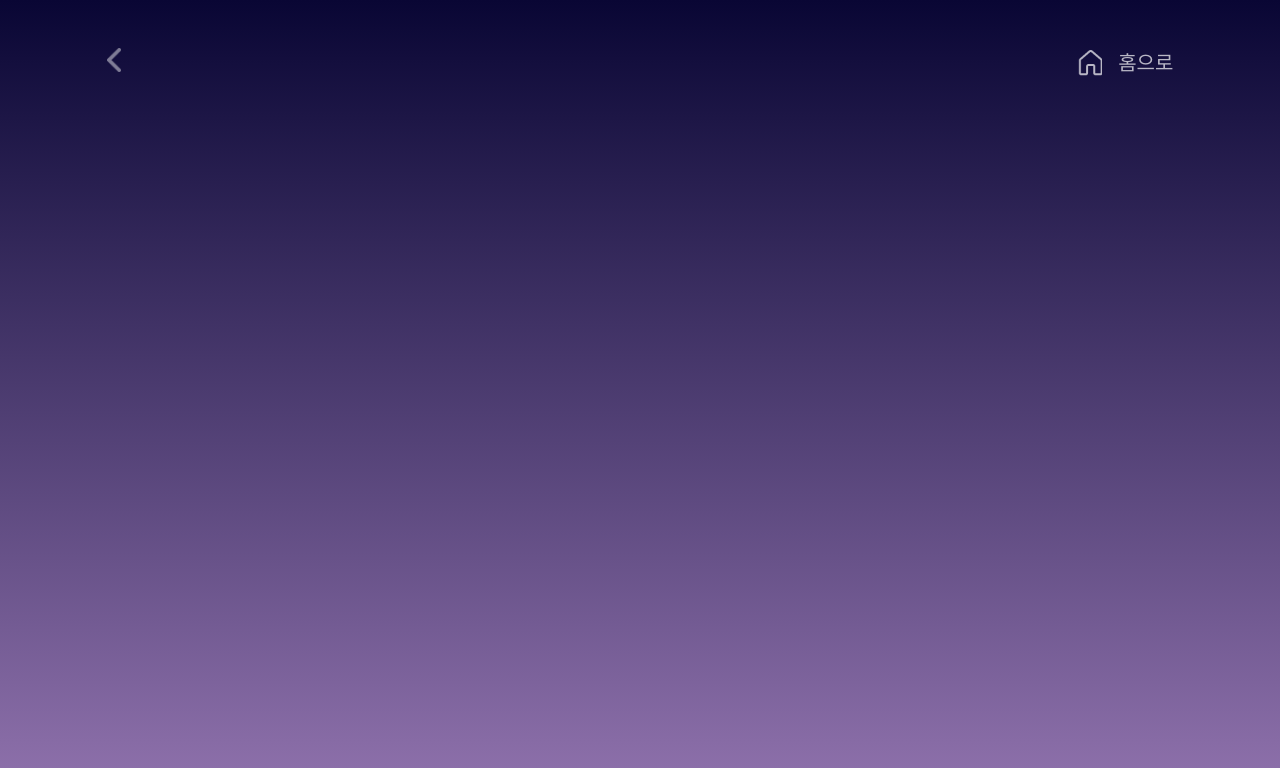
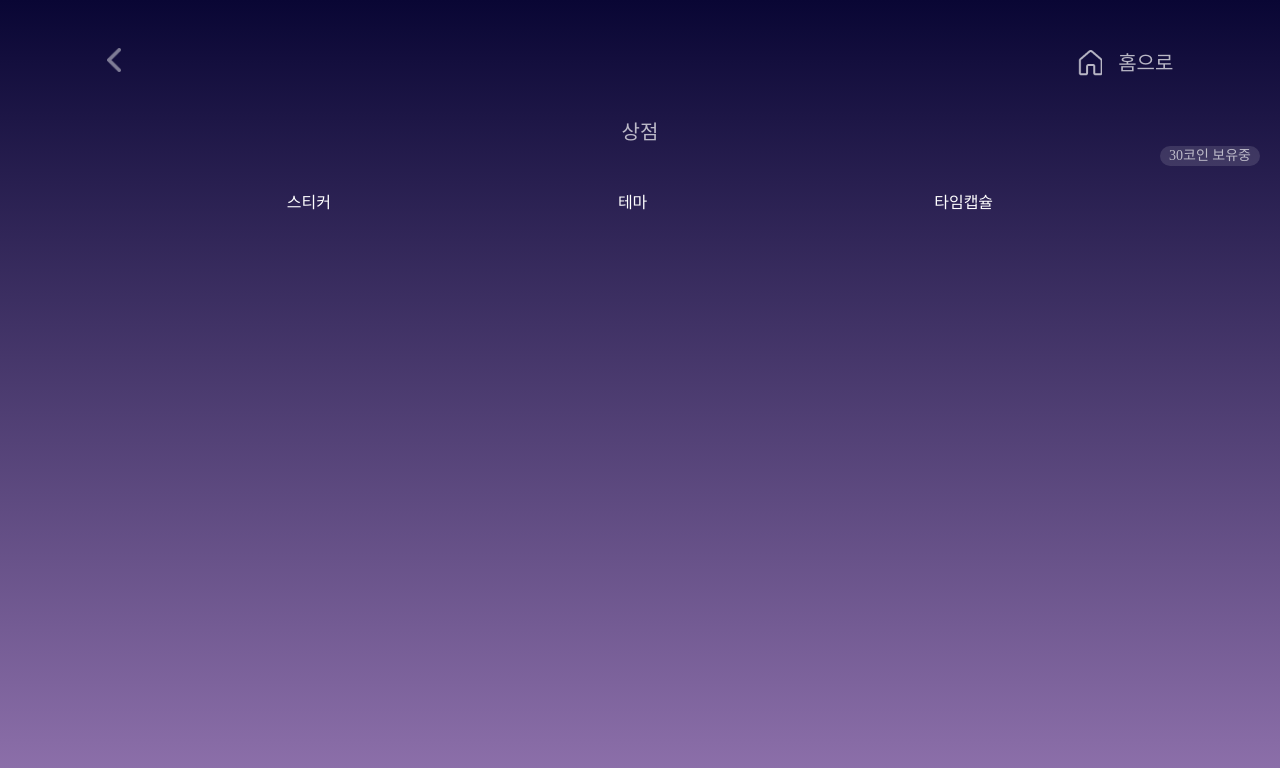
Before and after one commit to wjdgusaho/Damda, a React (Create React App) app in the folder frontend/client/: page /shop in a window 1280 px wide. Shown: the top 768 px of the page. Built offline with nearby package versions, Linux system fonts and the light colour scheme; a web font is replaced by a local one.

Commit message:
feat. 상점 라우팅 추가

```diff
--- a/frontend/client/src/Main.tsx
+++ b/frontend/client/src/Main.tsx
@@ -7,6 +7,7 @@ import { CookiesProvider } from "react-cookie"
 import MainPage from "./components/MainPage"
 import MyPage from "./components/MyPage"
 import ShopPage from "./components/ShopPage"
+import {Sticker, Theme} from "./components/ShopPage"
 import TimecapsulePage from "./components/TimecapsulePage"
 import Card from "./components/Card"
 import Friend from "./components/Friend"
@@ -29,7 +30,10 @@ function Main() {
             <Routes>
               <Route path="/" element={<LandingPage />}></Route>
               <Route path="/user/" element={<MyPage />}></Route>
-              <Route path="/shop/" element={<ShopPage />}></Route>
+              <Route path="/shop/" element={<ShopPage />}>
+                <Route path="sticker" element={<Sticker/>}></Route>
+                <Route path="theme" element={<Theme/>}></Route>
+              </Route>
               <Route path="/timecapsule/" element={<TimecapsulePage />}></Route>
               <Route path="/card/" element={<Card />}></Route>
               <Route path="/friend/" element={<Friend />}></Route>
--- a/frontend/client/src/components/MainPage.tsx
+++ b/frontend/client/src/components/MainPage.tsx
@@ -1,5 +1,7 @@
 import React from 'react'
 import { MainHeader } from './inc/MainHeader'
+import { SubHeader } from './inc/SubHeader';
+
 import { styled } from 'styled-components'
 import Slider from "react-slick"
 import "slick-carousel/slick/slick.css"
@@ -86,6 +88,7 @@ const MainPage = function () {
     return (
         <div>
             <MainHeader></MainHeader>
+            <SubHeader></SubHeader>
             <div>
                 <img className='absolute w-10 right-0 mr-10 mt-10' src="assets/icons/questionMark.png" alt="도움말" />
             </div>
@@ -211,7 +214,7 @@ const FloatingImage = styled.img`
       transform: translateY(0); /* 다시 원래 위치로 이동 */
     }
   }
-  animation: floatingAnimation 2s ease infinite;
+  animation: floatingAnimation 2s ease-in-out infinite;
 `;
 
 const Dday = styled.div`
--- a/frontend/client/src/components/ShopPage.tsx
+++ b/frontend/client/src/components/ShopPage.tsx
@@ -1,12 +1,65 @@
-import React from 'react'
-import { SubHeader } from './inc/SubHeader'
+import React from 'react';
+import { SubHeader } from './inc/SubHeader';
+import { styled } from 'styled-components'
+import { NavLink, Outlet } from 'react-router-dom';
+
+const TextStyle = styled.div`
+    font-family: 'pretendard';
+    font-weight: 400;
+`;
+
+const CoinContainer = styled.div`
+    background-color: #ffffff2e;
+    color: white;
+    width: 100px;
+    text-align: center;
+    margin-left: auto;
+    margin-right: 20px;
+    border-radius: 10px;
+`;
+
+const NavTextStyle = styled.span`
+    font-family: 'pretendard';
+    font-weight: 200;
+    color: #fff;
+    transition: color 0.2s, border-bottom 0.2s;
+`;
 
 const ShopPage = function () {
     return (
         <div>
             <SubHeader></SubHeader>
+            <div className='text-white opacity-70'>
+                <div className='text-center mt-10'>
+                    <TextStyle className='text-xl'>상점</TextStyle>
+                </div>
+                <CoinContainer>
+                    <TextStyle className='text-sm text-white'>30코인 보유중</TextStyle>
+                </CoinContainer>
+            </div>
+            <div className='flex justify-evenly mt-6'>
+                <NavLink to="/shop/sticker"><NavTextStyle>스티커</NavTextStyle></NavLink>
+                <NavLink to="/shop/theme"><NavTextStyle>테마</NavTextStyle></NavLink>
+                <NavLink to="/shop/theme"><NavTextStyle>타임캡슐</NavTextStyle></NavLink>
+            </div>
+            <Outlet />
         </div>
-    )
+    );
 }
 
-export default ShopPage
+export const Sticker = function () {
+    return (
+        <div>
+            sdfsdazaf
+        </div>
+    );
+}
+export const Theme = function () {
+    return (
+        <div>
+            sdfsdf
+        </div>
+    );
+}
+
+export default ShopPage;
--- a/frontend/client/src/components/inc/MainHeader.tsx
+++ b/frontend/client/src/components/inc/MainHeader.tsx
@@ -16,12 +16,12 @@ export const MainHeader = function () {
           <TextStyle>테마설정</TextStyle>
         </div>
         <div className="flex items-center">
-          <img src="assets/icons/alerm.png" alt="알림" className="mr-6" />
+          <img src="/assets/icons/alerm.png" alt="알림" className="mr-6" />
           <img
             onClick={() => {
               navigate("/menu")
             }}
-            src="assets/icons/menu.png"
+            src="/assets/icons/menu.png"
             alt="메뉴"
             className="h-6"
           />
--- a/frontend/client/src/components/inc/SubHeader.tsx
+++ b/frontend/client/src/components/inc/SubHeader.tsx
@@ -20,7 +20,7 @@ export const SubHeader = function () {
       <div className="w-10/12 m-auto mt-12 flex justify-between">
         <img
           onClick={goBack}
-          src="assets/icons/arrow_l.png"
+          src="/assets/icons/arrow_l.png"
           alt="메뉴"
           className="h-6"
         />
@@ -29,7 +29,7 @@ export const SubHeader = function () {
             navigate("/main")
           }}
         >
-          <img src="assets/icons/home.png" alt="알림" className="mr-4 w-6" />
+          <img src="/assets/icons/home.png" alt="알림" className="mr-4 w-6" />
           <TextStyle className="text-white">홈으로</TextStyle>
         </div>
       </div>
```
